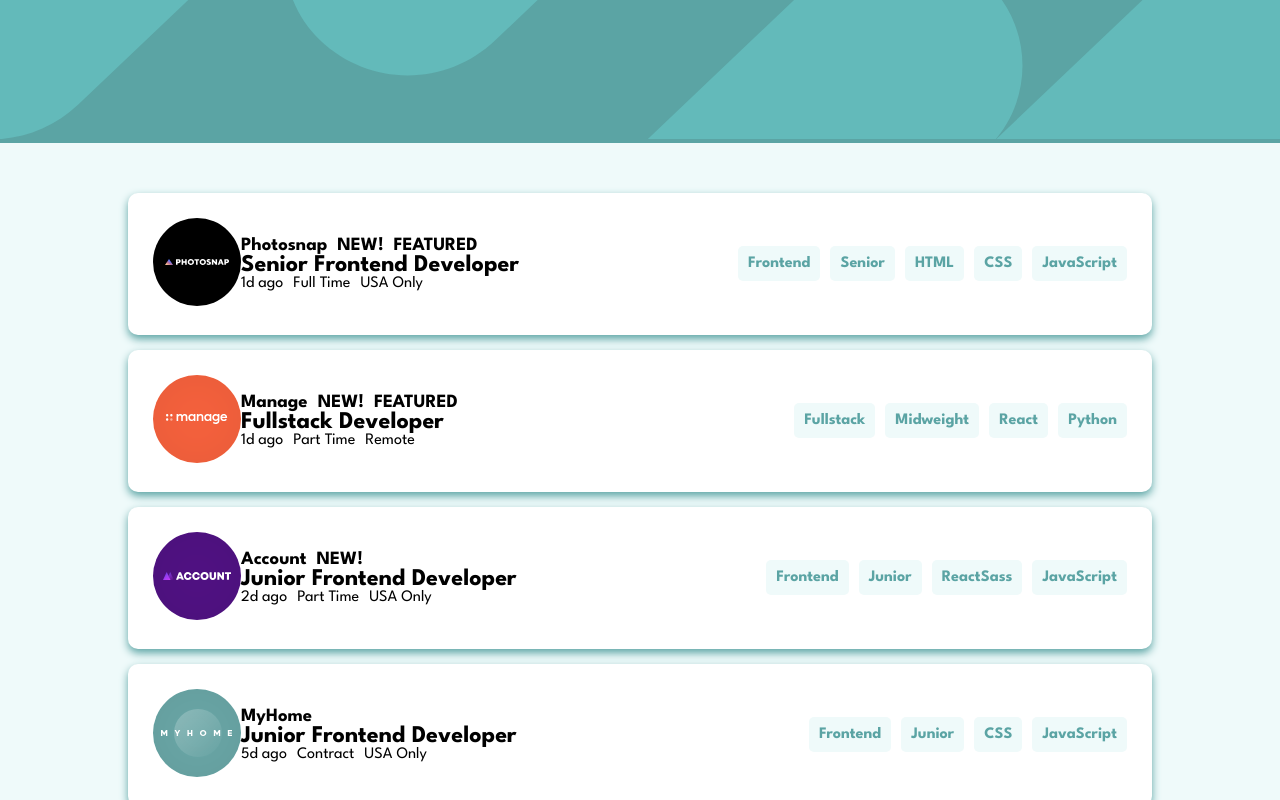
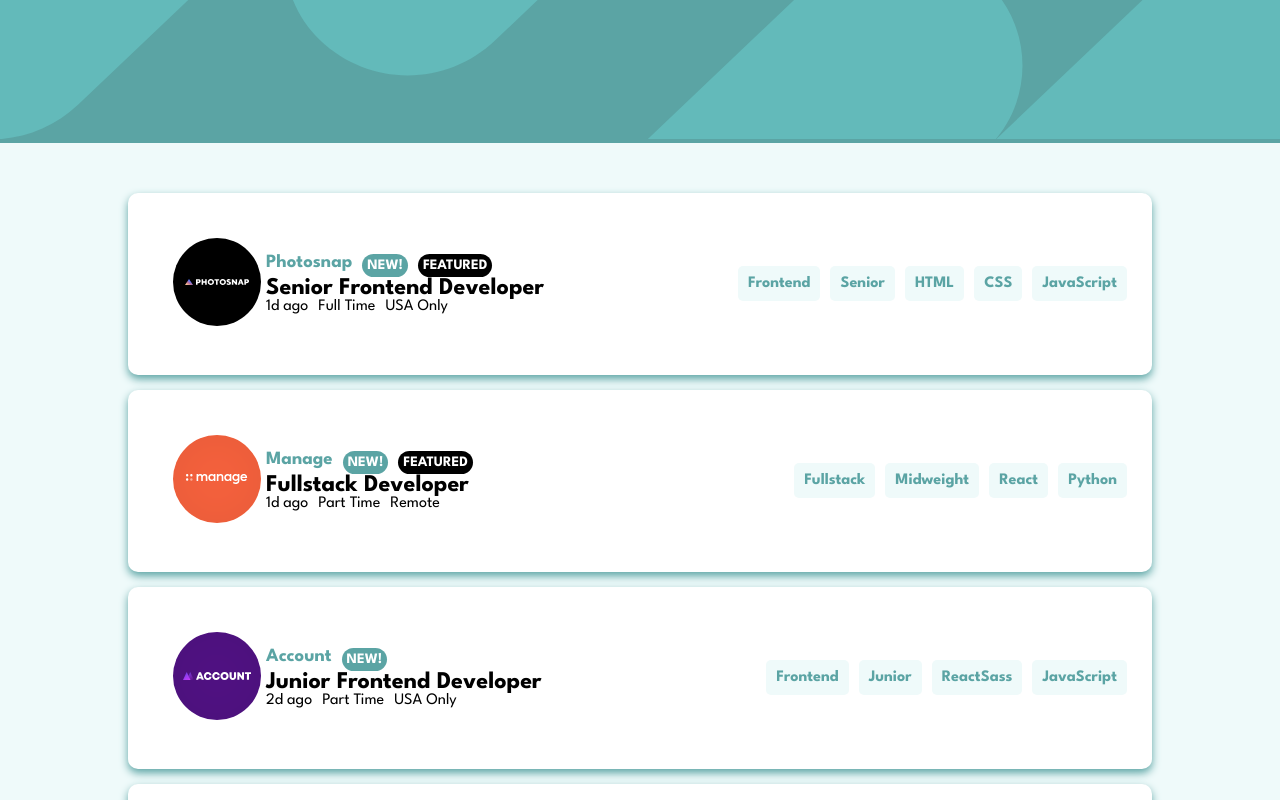
Before and after one commit to JesusVS760/Job-Filter-Project, a React (Vite) app: page / in a window 1280 px wide. Shown: the top 800 px of the page. Built offline with nearby package versions, Linux system fonts and the light colour scheme.

Commit message:
special posting update

```diff
--- a/src/components/Card.css
+++ b/src/components/Card.css
@@ -13,6 +13,10 @@
   display: flex;
   align-items: center;
   justify-content: center;
+  padding: 15px;
+}
+.card-profile-img {
+  padding: 5px;
 }
 .card-content {
   display: flex;
@@ -25,7 +29,9 @@
   display: flex;
   align-items: start;
   gap: 10px;
+  text-wrap: wrap;
 }
+
 .card-skills-filter button {
   padding: 10px;
   color: hsl(180, 29%, 50%);
@@ -36,3 +42,22 @@
   border-radius: 5px;
   cursor: pointer;
 }
+.company-name {
+  color: hsl(180, 29%, 50%);
+}
+.new,
+.featured {
+  font-size: 0.9rem;
+}
+.new {
+  background: hsl(180, 29%, 50%);
+  padding: 5px;
+  border-radius: 50px;
+  color: white;
+}
+.featured {
+  background: black;
+  padding: 5px;
+  border-radius: 50px;
+  color: white;
+}
--- a/src/components/Card.jsx
+++ b/src/components/Card.jsx
@@ -11,8 +11,10 @@ const Card = ({ job }) => {
         <div className="card-content">
           <div className="profile-company-info">
             <h3 className="company-name">{job.company}</h3>
-            <h3 className="new">{job.new ? "NEW!" : ""}</h3>
-            <h3 className="featured">{job.featured ? "FEATURED" : ""}</h3>
+            <h3 className={job.new ? "new" : ""}>{job.new ? "NEW!" : ""}</h3>
+            <h3 className={job.featured ? "featured" : ""}>
+              {job.featured ? "FEATURED" : ""}
+            </h3>
           </div>
 
           <div className="comapny-job-position">
```
